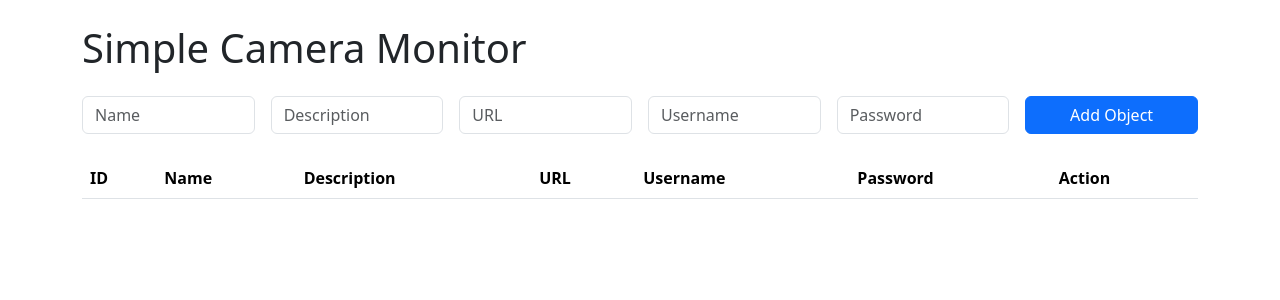
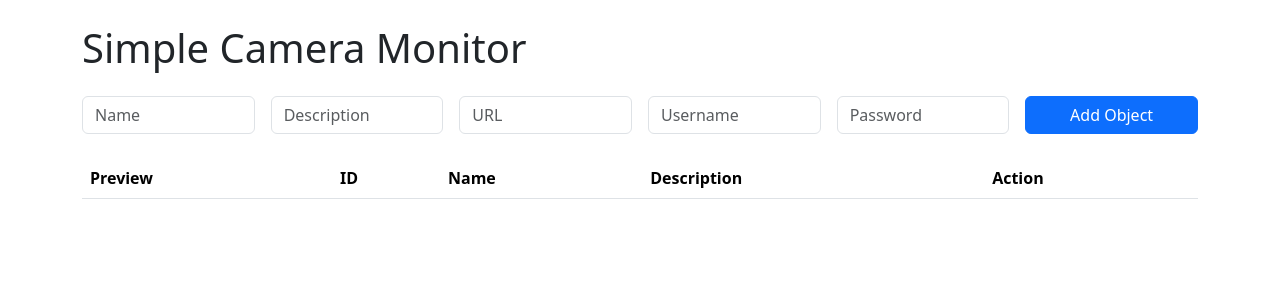
Before and after one commit to Znadek/simple-camera-manager, a Flask app: page / in a window 1280 px wide. Shown: the top 300 px of the page. Run offline with Flask 3, Linux system fonts and the light colour scheme; data that the repository does not hold is empty.

Commit message:
feat: prewiew added

```diff
--- a/templates/index.html
+++ b/templates/index.html
@@ -32,24 +32,22 @@
     <table class="table table-striped">
         <thead>
             <tr>
+                <th>Preview</th>
                 <th>ID</th>
                 <th>Name</th>
                 <th>Description</th>
-                <th>URL</th>
-                <th>Username</th>
-                <th>Password</th>
                 <th>Action</th>
             </tr>
         </thead>
         <tbody>
         {% for obj in objects %}
             <tr>
+                <td>
+                    <iframe src="/preview/{{ obj.id }}" width="100%" height="100%"></iframe>
+                </td>
                 <td>{{ obj.id }}</td>
                 <td>{{ obj.name }}</td>
                 <td>{{ obj.description }}</td>
-                <td>{{ obj.url }}</td>
-                <td>{{ obj.username }}</td>
-                <td>{{ obj.psw }}</td>
                 <td>
                     <form action="/delete/{{ obj.id }}" method="post" style="display:inline-block;">
                         <button class="btn btn-danger btn-sm" onclick="return confirm('Delete?')">Delete</button>
```
